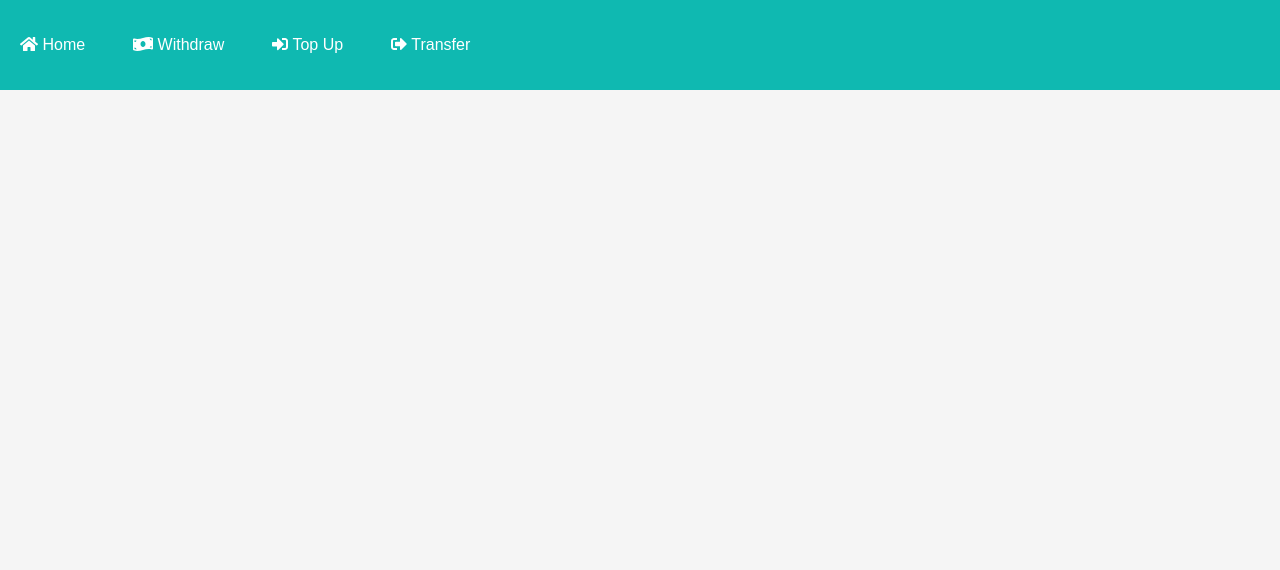
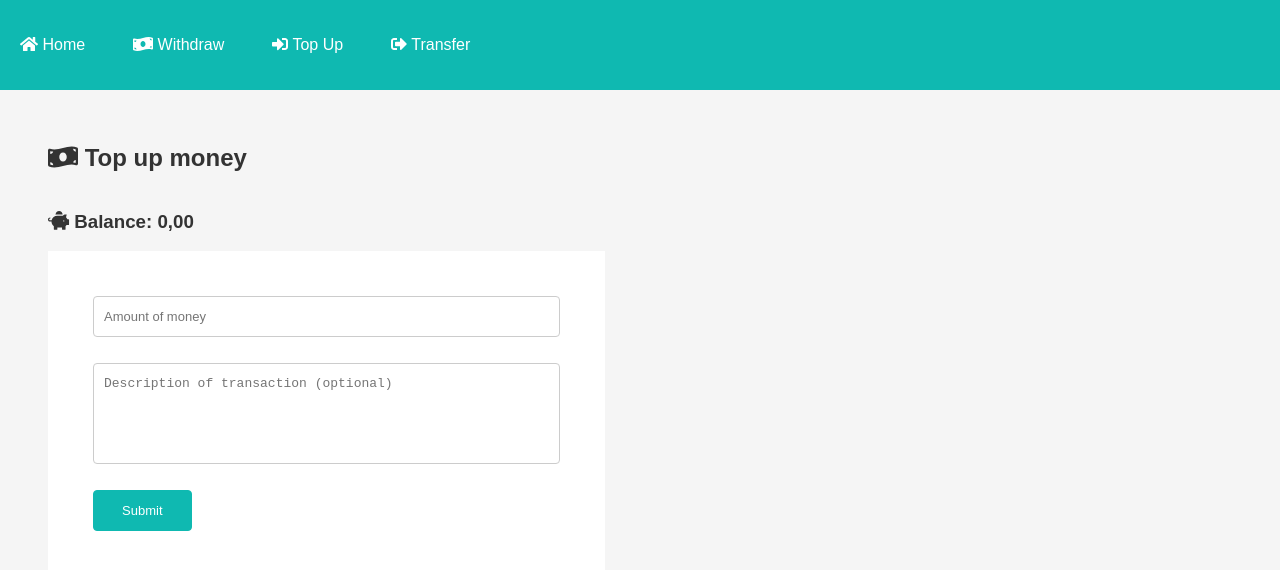
Before and after one commit to nuubguy/Wallet-Front, a React (Create React App) app: page /transaction/top-up in a window 1280 px wide. Shown: the top 570 px of the page. Built offline with nearby package versions, Linux system fonts and the light colour scheme; no server answers.

Commit message:
Successfully top up balance

```diff
--- a/src/Api/AccountService.js
+++ b/src/Api/AccountService.js
@@ -59,6 +59,7 @@ export default class AccountService{
     }
 
     postTransaction(transaction, customer){
+        console.log(transaction);
         let accountId = this.accountId;
         let customerId = this.customerId;
         let balance = customer.balance.amount;
--- a/src/Menu/Menu.js
+++ b/src/Menu/Menu.js
@@ -23,7 +23,7 @@ export default class Menu extends Component {
                             <Link to="/transaction/withdraw" className={"link"}><FontAwesomeIcon icon="money-bill-wave"/> Withdraw</Link>
                         </li>
                         <li>
-                            <Link to="/transaction" className={"link"}><FontAwesomeIcon icon="sign-in-alt"/> Top Up</Link>
+                            <Link to="/transaction/top-up" className={"link"}><FontAwesomeIcon icon="sign-in-alt"/> Top Up</Link>
                         </li>
                         <li>
                             <Link to="/transaction" className={"link"}><FontAwesomeIcon icon="sign-out-alt"/> Transfer</Link>
--- a/src/Transaction/Transaction.css
+++ b/src/Transaction/Transaction.css
@@ -1,7 +1,8 @@
-.transaction-container {
+.form-container {
     width: 40%;
     background-color: #FFFFFF;
     padding: 2em;
+
 }
 
 form {
@@ -15,7 +16,7 @@ form {
     font-size: 13px;
     border: 1px solid #ccc;
     border-radius: 4px;
-    color: #555555;
+    color: #444444;
     padding: 12px 10px;
     -webkit-transition: 0.5s;
 }
@@ -41,5 +42,5 @@ form {
     cursor: pointer;
     background-color: #FFFFFF;
     border: 1px solid #0fb9b1;
-    color: #555555;
+    color: #444444;
 }
--- a/src/Transaction/Transaction.js
+++ b/src/Transaction/Transaction.js
@@ -16,7 +16,7 @@ export default class Transaction extends Component {
                 <h3 className="balance"><FontAwesomeIcon
                     icon={"piggy-bank"}/> Balance: {Formatter.currencyFormatter(customer.balance.amount) + " " + customer.balance.currency}
                 </h3>
-                <div className={"transaction-container"}>
+                <div className={"form-container"}>
                     <form id={"form"} onSubmit={onFormSubmit}>
                         <input
                             id={"amount"}
--- a/src/Transaction/Withdraw.css
+++ b/src/Transaction/TransactionContainer.css
@@ -1,6 +1,6 @@
-.withdraw-container {
+.transaction-container {
     padding-left: 3em;
-    color: #444444;
+    color: #333333;
     display: flex;
     flex-direction: column;
     justify-content: space-around;
--- a/src/Transaction/TransactionContainer.js
+++ b/src/Transaction/TransactionContainer.js
@@ -1,13 +1,12 @@
-import Transaction from "./Transaction";
 import React, {Component} from "react";
 import TransactionStatus from "./TransactionStatus";
 import AccountService from "../Api/AccountService";
 import Constant from "../Utilities/Constant";
 import Endpoint from "../Api/Endpoint";
-import Withdraw from "./Withdraw";
-import DashboardContainer from "../Dashboard/DashboardContainer";
 import {Route} from "react-router-dom";
-import Router from "react-router-dom/es/Router";
+import {FontAwesomeIcon} from "@fortawesome/react-fontawesome";
+import Transaction from "./Transaction";
+import './TransactionContainer.css'
 
 /*
     This class represent logic to serve Transaction, TransactionList, and TransactionStatus class
@@ -18,7 +17,7 @@ export default class TransactionContainer extends Component {
         super();
         this.state = {
             transaction: {
-                transactionType: Constant.debit(),
+                transactionType: '',
                 amount: '',
                 description: ''
             },
@@ -46,15 +45,65 @@ export default class TransactionContainer extends Component {
                 />
 
                 <Route path="/transaction/withdraw" render={() => (
-                    <Withdraw
-                        onAmountChange={this.onAmountChange}
-                        onDescriptionChange={this.onDescriptionChange}
-                        onFormSubmit={this.onFormSubmit}
-                        customer={this.state.customer}
-                    />
+                    <div className={"transaction-container"}>
+                        <h2><FontAwesomeIcon icon={"money-bill-wave"}/> Withdraw money</h2>
+                        <Transaction
+                            onAmountChange={this.onAmountChange}
+                            onDescriptionChange={this.onDescriptionChange}
+                            onFormSubmit={this.onWithdrawFormSubmit}
+                            customer={this.state.customer}
+                        />
+                    </div>
+                )}/>
+
+                <Route path="/transaction/top-up" render={() => (
+                    <div className={"transaction-container"}>
+                        <h2><FontAwesomeIcon icon={"money-bill-wave"}/> Top up money</h2>
+                        <Transaction
+                            onAmountChange={this.onAmountChange}
+                            onDescriptionChange={this.onDescriptionChange}
+                            onFormSubmit={this.onTopUpFormSubmit}
+                            customer={this.state.customer}
+                        />
+                    </div>
                 )}/>
             </div>
         )
+    }
+
+    onWithdrawFormSubmit = async (event) => {
+        event.preventDefault();
+        const service = new AccountService(Constant.id(), Constant.accountId(), Endpoint.baseUrl());
+
+        this.state.transaction.transactionType = Constant.debit();
+        //this.setTransactionType(Constant.debit());
+
+        await service.postTransaction(this.state.transaction, this.state.customer);
+        this.setState({transaction: {transactionType: '', amount: '', description: ''}});
+        this.refresh();
+
+    };
+
+    onTopUpFormSubmit = async (event) => {
+        event.preventDefault();
+        const service = new AccountService(Constant.id(), Constant.accountId(), Endpoint.baseUrl());
+
+        let transaction = {...this.state.transaction};
+        transaction.transactionType = 'debit';
+        this.setState({transaction});
+
+        await service.postTransaction(this.state.transaction, this.state.customer);
+        this.setState({transaction: {transactionType: '', amount: '', description: ''}});
+        this.refresh();
+    };
+
+    componentDidMount() {
+        this.refresh()
+    }
+
+    refresh() {
+        const service = new AccountService(Constant.id(), Constant.accountId(), Endpoint.baseUrl());
+        this.getCustomerData(service);
     }
 
     onAmountChange = (amount) => {
@@ -69,27 +118,17 @@ export default class TransactionContainer extends Component {
         transaction.description = description;
 
         this.setState({transaction});
-    }
-
-    onFormSubmit = (event) => {
-        event.preventDefault();
-        const service = new AccountService(Constant.id(), Constant.accountId(), Endpoint.baseUrl());
-        service.postTransaction(this.state.transaction, this.state.customer)
-            .then((response) => {
-                console.log(response);
-            })
-            .catch((response) => {
-                console.log(response);
-            });
     };
 
-    componentDidMount() {
-        const service = new AccountService(Constant.id(), Constant.accountId(), Endpoint.baseUrl());
-        this.getCustomerData(service);
-    }
+    setTransactionType = (type) => {
+        let transaction = Object.assign({}, this.state.transaction);
+        transaction.description = type;
+
+        this.setState({transaction});
+    };
 
     async getCustomerData(service) {
         const response = await service.getAccount();
         this.setState({customer: response.data});
-    }
+    };
 }
--- a/src/Transaction/Withdraw.js
+++ /dev/null
@@ -1,32 +0,0 @@
-import React, {Component} from 'react';
-import PropTypes from 'prop-types';
-import Transaction from "./Transaction";
-import "./Withdraw.css";
-import {FontAwesomeIcon} from "@fortawesome/react-fontawesome";
-
-/*
-    This class represent view to deposit or withdraw money
- */
-
-export default class Withdraw extends Component {
-    render() {
-        const {onAmountChange, onDescriptionChange, onFormSubmit, customer} = this.props;
-        return (
-            <div className={"withdraw-container"}>
-                <h2><FontAwesomeIcon icon={"money-bill-wave"}/> Withdraw money</h2>
-                <Transaction
-                    onAmountChange={onAmountChange}
-                    onDescriptionChange={onDescriptionChange}
-                    onFormSubmit={onFormSubmit}
-                    customer={customer}
-                />
-            </div>
-        )
-    }
-}
-
-Transaction.propTypes = {
-    onAmountChange: PropTypes.func,
-    onFormSubmit: PropTypes.func,
-    onDescriptionChange: PropTypes.func,
-};
```
